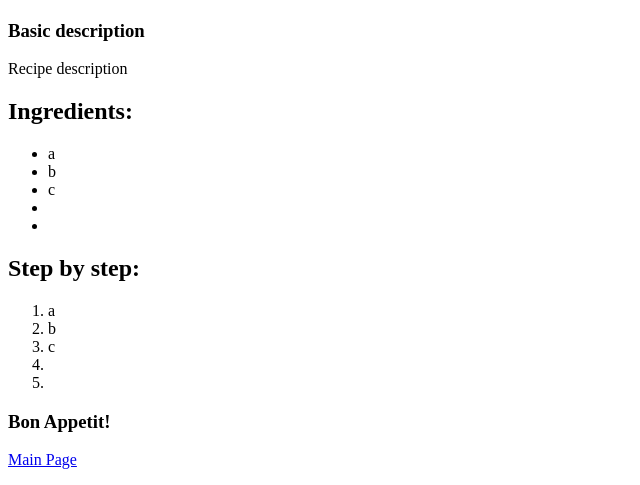
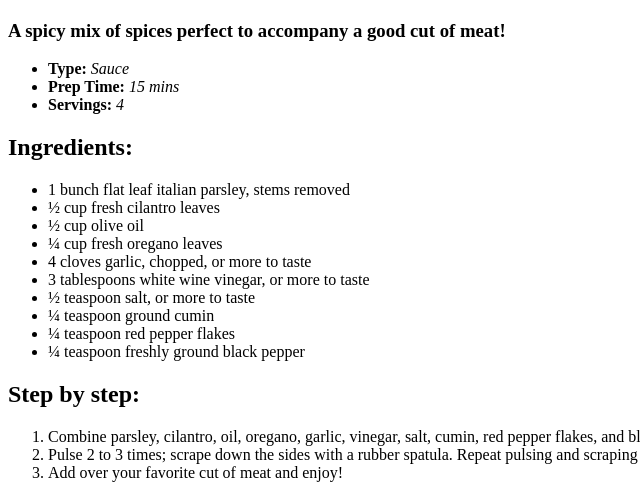
Before and after one commit to Serech-dev/odin-recipes, a plain HTML site: page recipes/chimichurri.html in a window 1280 px wide. Shown: the part 383-868 px from the top of the page, without its empty margins (0-640 px from the left). Drawn offline with Linux system fonts and the light colour scheme.

Commit message:
Improve empty, add images and complete first recipe

```diff
--- a/recipes/chimichurri.html
+++ b/recipes/chimichurri.html
@@ -9,25 +9,34 @@
 <body>
     <h1>Chef's John Chimichurri</h1>
     <img src="https://3.bp.blogspot.com/_TtjHZtf6vtA/S6-wBHPdJiI/AAAAAAAAINI/Gf1mjpi8Zk8/s1600/sal.jpg" alt="A delicious bowl of Chimichurri next to some unspecified meat">
-    <h3>Basic description</h3>
-    Recipe description
+    <h3>A spicy mix of spices perfect to accompany a good cut of meat!</h3>
+    <ul>
+        <li><strong>Type: </strong><em>Sauce</em></li>
+        <li><strong>Prep Time: </strong><em>15 mins</em></li>
+        <li><strong>Servings: </strong><em>4</em></li>
+    </ul>
     <h2>Ingredients:</h2>
     <ul>
-        <li>a</li>
-        <li>b</li>
-        <li>c</li>
-        <li></li>
-        <li></li>
+        <li>1 bunch flat leaf italian parsley, stems removed</li>
+        <li>½ cup fresh cilantro leaves</li>
+        <li>½ cup olive oil</li>
+        <li>¼ cup fresh oregano leaves</li>
+        <li>4 cloves garlic, chopped, or more to taste</li>
+        <li>3 tablespoons white wine vinegar, or more to taste</li>
+        <li>½ teaspoon salt, or more to taste</li>
+        <li>¼ teaspoon ground cumin</li>
+        <li>¼ teaspoon red pepper flakes</li>
+        <li>¼ teaspoon freshly ground black pepper</li>
     </ul>
     <h2>Step by step:</h2>
     <ol>
-        <li>a</li>
-        <li>b</li>
-        <li>c</li>
-        <li></li>
-        <li></li>
+        <li>Combine parsley, cilantro, oil, oregano, garlic, vinegar, salt, cumin, red pepper flakes, and black pepper in a blender.</li>
+        <li>Pulse 2 to 3 times; scrape down the sides with a rubber spatula. Repeat pulsing and scraping until a thick sauce forms, about 12 times.</li>
+        <li>Add over your favorite cut of meat and enjoy!</li>
     </ol>
     <h3>Bon Appetit!</h3>
     <a href="../index.html">Main Page</a>
+    <p></p>
+    <img src="../img/arg-food3.jpg" alt="Delicious Argentinian dishes">
 </body>
 </html>
```
Also changed, not shown: index.html (+8 -3 lines), recipes/recipe_empty.html (+5 -3 lines), img/arg-food1.jpg (added), img/arg-food2.jpg (added), img/arg-food3.jpg (added).
